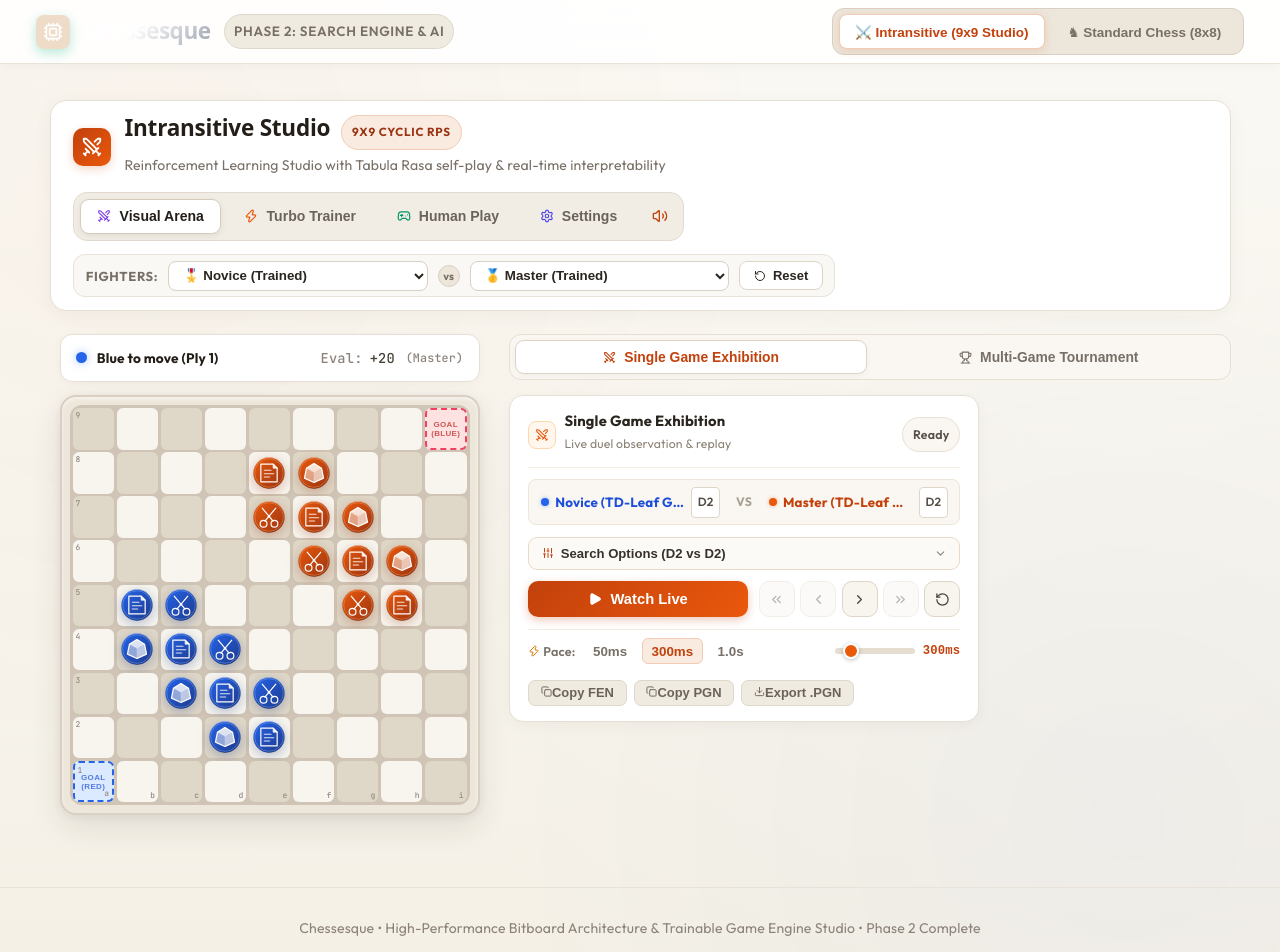
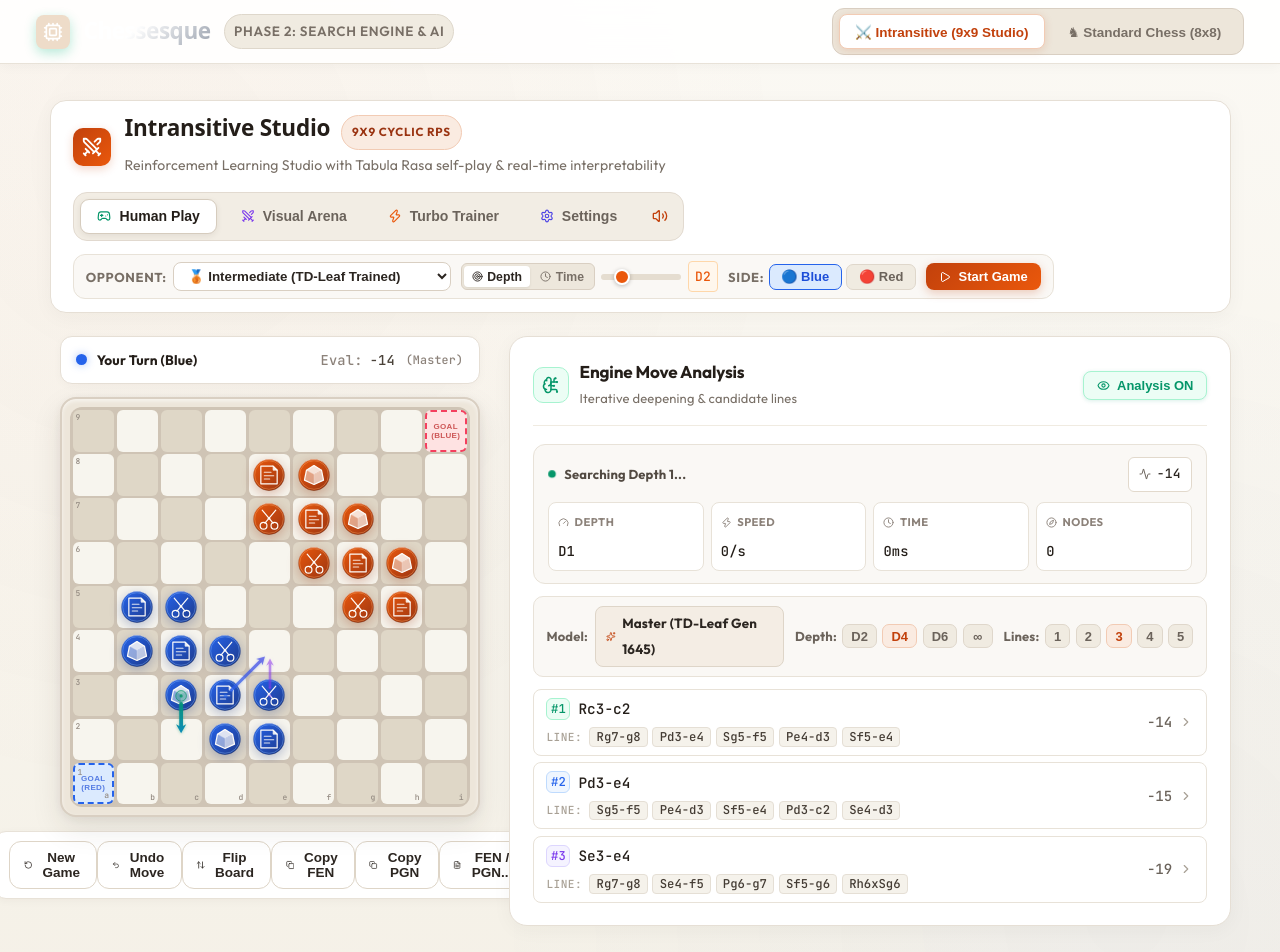
Before and after one commit to Vxwilson/intransitive, a React (Vite) app: page / in a window 1280 px wide. Shown: the top 952 px of the page. Built offline with nearby package versions, Linux system fonts and the light colour scheme.

Commit message:
fix: allow defending home goal entry, prioritize Human Play tab, and add manual Pass & Play mode

```diff
--- a/src/custom/core/game.ts
+++ b/src/custom/core/game.ts
@@ -143,11 +143,9 @@ export class IntransitiveGame {
       const piece = decodePiece(code);
       if (!piece || piece.player !== player) continue;
 
-      const ownDefendingGoal = player === PLAYER_BLUE ? RED_GOAL_SQUARE : BLUE_GOAL_SQUARE;
       const neighbors = ADJACENCY_TABLE[sq];
       for (let i = 0; i < neighbors.length; i++) {
         const toSq = neighbors[i];
-        if (toSq === ownDefendingGoal) continue; // Goal-squatting prevention
         const targetCode = this.board[toSq];
 
         if (targetCode === EMPTY) {
@@ -343,11 +341,9 @@ export class IntransitiveGame {
       const piece = decodePiece(code);
       if (!piece || piece.player !== this.activePlayer) continue;
 
-      const ownDefendingGoal = this.activePlayer === PLAYER_BLUE ? RED_GOAL_SQUARE : BLUE_GOAL_SQUARE;
       const neighbors = ADJACENCY_TABLE[sq];
       for (let i = 0; i < neighbors.length; i++) {
         const toSq = neighbors[i];
-        if (toSq === ownDefendingGoal) continue;
         const targetCode = this.board[toSq];
 
         if (targetCode === EMPTY) {
--- a/src/custom/ui/IntransitiveStudio.tsx
+++ b/src/custom/ui/IntransitiveStudio.tsx
@@ -165,8 +165,8 @@ export const IntransitiveStudio: React.FC = () => {
     history: [{ generation: 0, R: 0, P: 0, S: 0, blueWinRate: 50 }],
   }));
 
-  // UI Modes & Controls
-  const [activeTab, setActiveTab] = useState<StudioTab>('arena');
+  // UI Modes & Controls (Human Play is the primary default tab)
+  const [activeTab, setActiveTab] = useState<StudioTab>('play');
 
   // Active game context derived from current tab
   const isPlayTab = activeTab === 'play';
@@ -275,6 +275,7 @@ export const IntransitiveStudio: React.FC = () => {
   const [humanColor, setHumanColor] = useState<'blue' | 'red'>(
     initialSettings.humanColor ?? 'blue'
   );
+  const isManualMode = selectedOpponentId === 'manual';
 
   // Coupled Engine Model for Evaluation & Human Play Move Analysis
   const [evalModelId, setEvalModelId] = useState<string>(
@@ -507,7 +508,7 @@ export const IntransitiveStudio: React.FC = () => {
   const isHumanTurn =
     activeTab === 'play' &&
     !finalGameStatus.isOver &&
-    activeGame.activePlayer === (humanColor === 'blue' ? PLAYER_BLUE : PLAYER_RED);
+    (isManualMode || activeGame.activePlayer === (humanColor === 'blue' ? PLAYER_BLUE : PLAYER_RED));
 
   // Synchronous candidate moves (instant baseline at Depth 1 for <1ms latency)
   const syncCandidateMoves = useMemo(() => {
@@ -1138,8 +1139,8 @@ export const IntransitiveStudio: React.FC = () => {
       analysisWorkerRef.current = null;
     }
 
-    // Trigger AI response using selected opponent's weights and configured depth/thinkTime
-    if (activeTab === 'play' && !nextGame.isTerminal().isOver) {
+    // Trigger AI response using selected opponent's weights and configured depth/thinkTime (only in PvE mode)
+    if (activeTab === 'play' && !nextGame.isTerminal().isOver && selectedOpponentId !== 'manual') {
       const opponentWeights = getWeightsById(selectedOpponentId);
       const isOppNNUE = 'w0' in opponentWeights;
       if (workerRef.current) {
@@ -1175,8 +1176,8 @@ export const IntransitiveStudio: React.FC = () => {
     // Auto-adjust board flip if human plays Red
     if (color === 'red') {
       setPlayIsBoardFlipped(true);
-      // AI plays first as Blue
-      if (workerRef.current) {
+      // AI plays first as Blue if not in manual Pass & Play mode
+      if (opponentId !== 'manual' && workerRef.current) {
         const opponentWeights = getWeightsById(opponentId);
         const isOppNNUE = 'w0' in opponentWeights;
         workerRef.current.postMessage({
@@ -1193,20 +1194,21 @@ export const IntransitiveStudio: React.FC = () => {
     }
   }, [playOpponentMode, playOpponentDepth, playOpponentTimeSec, getWeightsById]);
 
-  // Undo in Human Play (steps back 2 plies to human's turn)
+  // Undo in Human Play (steps back 2 plies in PvE to human's turn, or 1 ply in manual PvP)
   const handleUndoHumanMove = useCallback(() => {
     if (analysisWorkerRef.current) {
       analysisWorkerRef.current.terminate();
       analysisWorkerRef.current = null;
     }
     setAnalysisTelemetry(null);
-    if (playHistoryIndex >= 1) {
-      const targetIndex = playHistoryIndex - 2 >= 0 ? playHistoryIndex - 2 : -1;
+    const stepBack = isManualMode ? 1 : 2;
+    if (playHistoryIndex >= stepBack - 1) {
+      const targetIndex = playHistoryIndex - stepBack >= 0 ? playHistoryIndex - stepBack : -1;
       handleSelectHistoryIndex(targetIndex);
-    } else if (playHistoryIndex === 0) {
+    } else if (playHistoryIndex >= 0) {
       handleSelectHistoryIndex(-1);
     }
-  }, [playHistoryIndex, handleSelectHistoryIndex]);
+  }, [playHistoryIndex, handleSelectHistoryIndex, isManualMode]);
 
   // Generate standard PGN for the active match
   const getActiveGamePGN = useCallback(() => {
@@ -1214,6 +1216,10 @@ export const IntransitiveStudio: React.FC = () => {
     let blueName = 'Player';
     let redName = 'Intransitive AI';
     if (isPlay) {
+      if (selectedOpponentId === 'manual') {
+        blueName = 'Player 1 (Blue)';
+        redName = 'Player 2 (Red)';
+      } else {
         const oppName = checkpoints.find((c) => c.id === selectedOpponentId)?.name || 'Computer';
         if (humanColor === 'blue') {
           blueName = 'Human';
@@ -1221,6 +1227,7 @@ export const IntransitiveStudio: React.FC = () => {
         } else {
           blueName = oppName;
           redName = 'Human';
+        }
       }
     } else {
       blueName = allArenaCheckpoints.find((c) => c.id === fighterAId)?.name || 'Fighter A';
@@ -1239,7 +1246,7 @@ export const IntransitiveStudio: React.FC = () => {
       : '*';
 
     return generateGamePGN({
-      event: isPlay ? 'Human vs AI Exhibition' : 'Arena Exhibition Match',
+      event: isPlay ? (selectedOpponentId === 'manual' ? 'Manual Pass & Play Match' : 'Human vs AI Exhibition') : 'Arena Exhibition Match',
       site: 'Intransitive Studio',
       white: blueName,
       black: redName,
@@ -1312,7 +1319,8 @@ export const IntransitiveStudio: React.FC = () => {
         setPlayHistoryIndex(-1);
 
         // Trigger opponent AI move if it's the AI's turn
-        const isHuman = (humanColor === 'blue' && testGame.activePlayer === PLAYER_BLUE) ||
+        const isHuman = selectedOpponentId === 'manual' ||
+                        (humanColor === 'blue' && testGame.activePlayer === PLAYER_BLUE) ||
                         (humanColor === 'red' && testGame.activePlayer === PLAYER_RED);
 
         if (!isHuman && !testGame.isTerminal().isOver) {
@@ -1674,6 +1682,17 @@ export const IntransitiveStudio: React.FC = () => {
             <button
               type="button"
               onClick={() => {
+                setActiveTab('play');
+                setIsPlayingLive(false);
+              }}
+              className={`intransitive-tab-button ${activeTab === 'play' ? 'active' : ''}`}
+            >
+              <Gamepad2 size={14} color="#059669" /> Human Play
+            </button>
+
+            <button
+              type="button"
+              onClick={() => {
                 setActiveTab('arena');
                 setIsPlayingLive(false);
               }}
@@ -1691,17 +1710,6 @@ export const IntransitiveStudio: React.FC = () => {
               className={`intransitive-tab-button ${activeTab === 'turbo' ? 'active' : ''}`}
             >
               <Zap size={14} color="#ea580c" /> Turbo Trainer
-            </button>
-
-            <button
-              type="button"
-              onClick={() => {
-                setActiveTab('play');
-                setIsPlayingLive(false);
-              }}
-              className={`intransitive-tab-button ${activeTab === 'play' ? 'active' : ''}`}
-            >
-              <Gamepad2 size={14} color="#059669" /> Human Play
             </button>
 
             <button
@@ -1735,6 +1743,9 @@ export const IntransitiveStudio: React.FC = () => {
                   onChange={(e) => setSelectedOpponentId(e.target.value)}
                   className="intransitive-dropdown mini"
                 >
+                  <optgroup label="Play Mode">
+                    <option value="manual">👥 Pass & Play (Human vs Human)</option>
+                  </optgroup>
                   <optgroup label="Trained AI Models">
                     <option value="preset-nnue-500k">🧠 NNUE 500k (Master-Distilled)</option>
                     <option value="preset-master">🥇 Master (TD-Leaf Trained)</option>
@@ -1761,7 +1772,28 @@ export const IntransitiveStudio: React.FC = () => {
                 </select>
               </div>
 
-              {/* Opponent Engine Search Mode: Mutually Exclusive [ Depth | Time ] */}
+              {/* Opponent Engine Search Mode: Mutually Exclusive [ Depth | Time ], or Pass & Play Badge */}
+              {isManualMode ? (
+                <div style={{ display: 'flex', alignItems: 'center', gap: '0.35rem' }}>
+                  <span
+                    style={{
+                      fontSize: '0.72rem',
+                      fontWeight: 700,
+                      color: '#059669',
+                      background: '#ecfdf5',
+                      border: '1px solid #a7f3d0',
+                      padding: '0.2rem 0.55rem',
+                      borderRadius: '6px',
+                      display: 'inline-flex',
+                      alignItems: 'center',
+                      gap: '0.3rem',
+                    }}
+                    title="Manual Play: 2 players taking turns locally, no engine thinking"
+                  >
+                    👥 Pass & Play (No Engine)
+                  </span>
+                </div>
+              ) : (
                 <div style={{ display: 'flex', alignItems: 'center', gap: '0.35rem' }}>
                   <div className="intransitive-segmented-switch">
                     <button
@@ -1843,20 +1875,29 @@ export const IntransitiveStudio: React.FC = () => {
                     </div>
                   )}
                 </div>
+              )}
 
               <div style={{ display: 'flex', alignItems: 'center', gap: '0.25rem' }}>
-                <span className="intransitive-strip-label">Side:</span>
-                <button
-                  type="button"
-                  onClick={() => setHumanColor('blue')}
+                <span className="intransitive-strip-label">{isManualMode ? 'View:' : 'Side:'}</span>
+                <button
+                  type="button"
+                  onClick={() => {
+                    setHumanColor('blue');
+                    if (isManualMode) setPlayIsBoardFlipped(false);
+                  }}
                   className={`intransitive-mini-btn blue ${humanColor === 'blue' ? 'active' : ''}`}
+                  title={isManualMode ? 'View from Blue perspective' : 'Play as Blue'}
                 >
                   🔵 Blue
                 </button>
                 <button
                   type="button"
-                  onClick={() => setHumanColor('red')}
+                  onClick={() => {
+                    setHumanColor('red');
+                    if (isManualMode) setPlayIsBoardFlipped(true);
+                  }}
                   className={`intransitive-mini-btn red ${humanColor === 'red' ? 'active' : ''}`}
+                  title={isManualMode ? 'View from Red perspective' : 'Play as Red'}
                 >
                   🔴 Red
                 </button>
@@ -2153,7 +2194,9 @@ export const IntransitiveStudio: React.FC = () => {
                       ? 'Game Concluded in a Draw'
                       : `${finalGameStatus.winner === PLAYER_BLUE ? 'Blue' : 'Red'} Wins by ${finalGameStatus.reason}!`
                     : activeTab === 'play'
-                    ? isHumanTurn
+                    ? isManualMode
+                      ? `${activeGame.activePlayer === PLAYER_BLUE ? 'Blue' : 'Red'}'s Turn`
+                      : isHumanTurn
                       ? `Your Turn (${humanColor === 'blue' ? 'Blue' : 'Red'})`
                       : playOpponentMode === 'time'
                       ? `Computer is thinking (${playOpponentTimeSec}s)...`
@@ -2250,7 +2293,7 @@ export const IntransitiveStudio: React.FC = () => {
                   disabled={playHistoryIndex < 0}
                   className="intransitive-btn-secondary"
                   style={{ padding: '0.45rem 0.75rem', fontSize: '0.75rem' }}
-                  title="Undo previous human and AI move"
+                  title={isManualMode ? 'Undo previous move' : 'Undo previous human and AI move'}
                 >
                   <Undo2 size={14} /> Undo Move
                 </button>
@@ -2516,6 +2559,8 @@ export const IntransitiveStudio: React.FC = () => {
                   blueName={
                     activeTab === 'arena'
                       ? checkpoints.find((c) => c.id === fighterAId)?.name || 'Fighter A (Blue)'
+                      : isManualMode
+                      ? 'Player 1 (Blue)'
                       : humanColor === 'blue'
                       ? 'You (Human)'
                       : `Computer (${checkpoints.find((c) => c.id === selectedOpponentId)?.name || 'AI'})`
@@ -2523,6 +2568,8 @@ export const IntransitiveStudio: React.FC = () => {
                   redName={
                     activeTab === 'arena'
                       ? checkpoints.find((c) => c.id === fighterBId)?.name || 'Fighter B (Red)'
+                      : isManualMode
+                      ? 'Player 2 (Red)'
                       : humanColor === 'red'
                       ? 'You (Human)'
                       : `Computer (${checkpoints.find((c) => c.id === selectedOpponentId)?.name || 'AI'})`
```
Also changed, not shown: 1 other file (tests, documents, lock files or other folders). Lines whose indentation alone changed are shown as unchanged.
